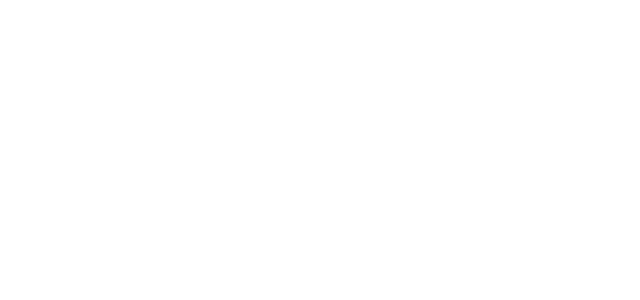
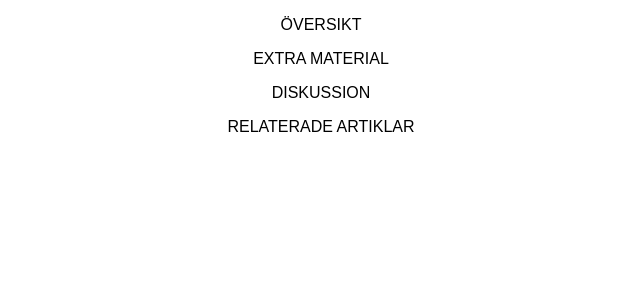
Before and after one commit to besv16/Filter, a React (Create React App) app in the folder frontend/: page / in a window 1280 px wide. Shown: the top 300 px of the page, without its empty margins (319-959 px from the left). Built offline with nearby package versions, Linux system fonts and the light colour scheme.

Commit message:
added Menu component

```diff
--- a/frontend/src/App.js
+++ b/frontend/src/App.js
@@ -1,10 +1,12 @@
 import React, { Component } from 'react';
 import './App.css';
+import Menu from './components/Menu';
 
 class App extends Component {
   render() {
     return (
       <div className="App">
+        <Menu/>
       </div>
     );
   }
--- /dev/null
+++ b/frontend/src/components/Menu/index.js
@@ -0,0 +1,12 @@
+import React from 'react';
+
+const Menu = () => (
+  <div>
+    <p>ÖVERSIKT</p>
+    <p>EXTRA MATERIAL</p>
+    <p>DISKUSSION</p>
+    <p>RELATERADE ARTIKLAR</p>
+  </div>
+)
+
+export default Menu;
```
